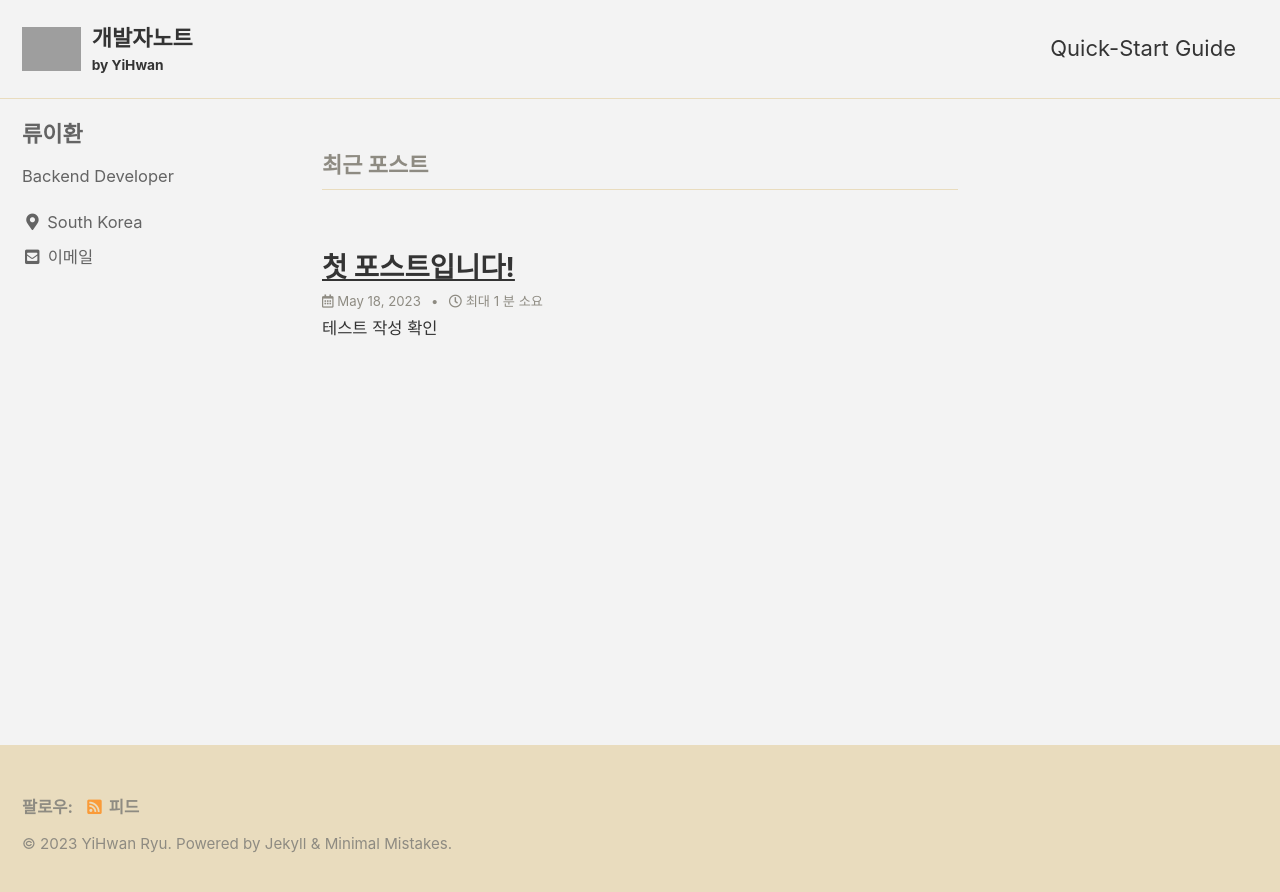
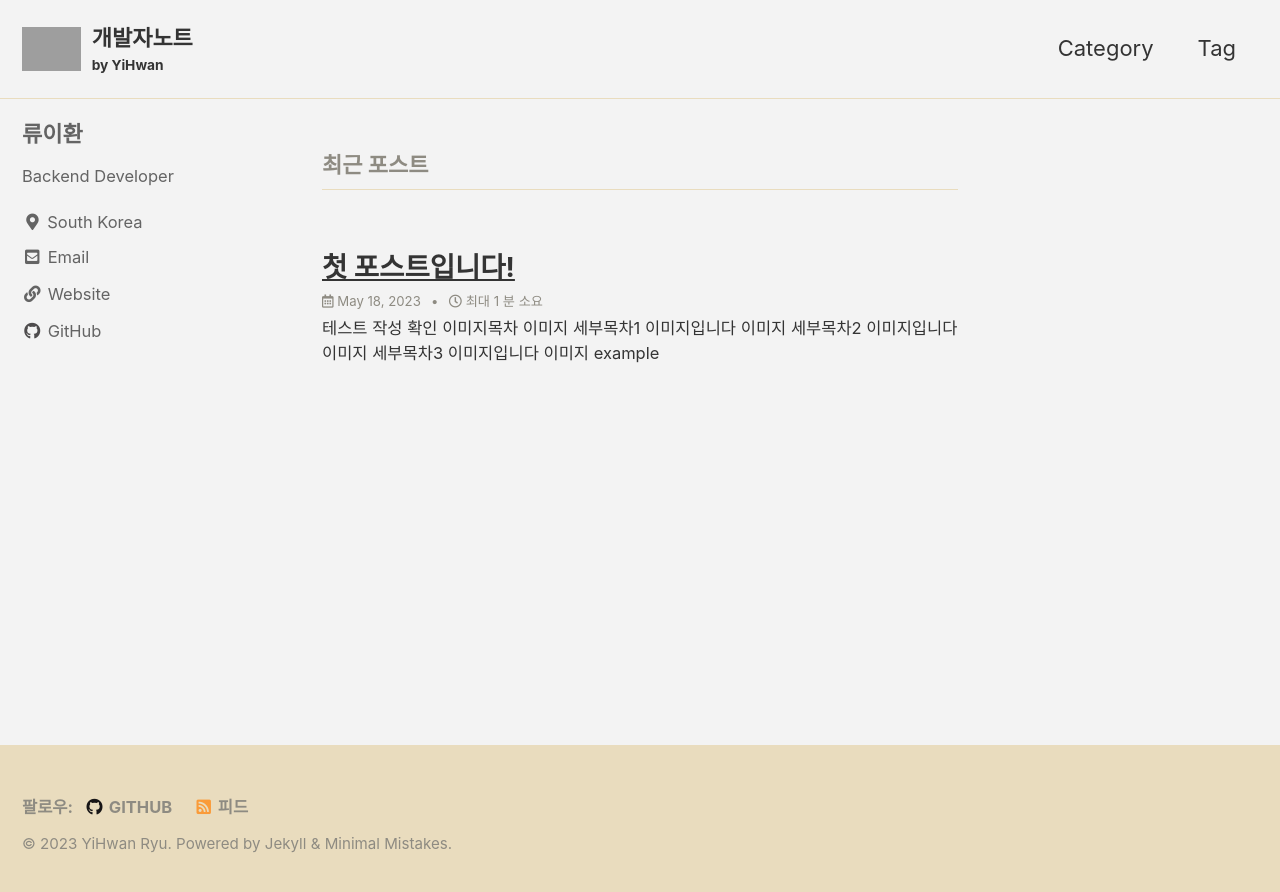
Before and after one commit to YiHwanRyu/YiHwanRyu.github.io, a Jekyll site: the page built from index.markdown, in a window 1280 px wide. Shown: the top 892 px of the page. Built offline with Jekyll 4.4.1, drawn with Linux system fonts in a browser that asks for light colours; cached includes are drawn as plain includes; the list of posts is cut into pages by our own code; grey boxes are pictures that could not be loaded.

````diff
--- a/Gemfile
+++ b/Gemfile
@@ -1,3 +1,5 @@
 source "https://rubygems.org"
 gemspecs
 gem "minimal-mistakes-jekyll"
+gem 'tzinfo'
+gem 'tzinfo-data', platforms: [:mingw, :mswin, :x64_mingw]
--- a/_config.yml
+++ b/_config.yml
@@ -108,48 +108,24 @@ author:
   avatar           : # path of avatar image, e.g. "/assets/images/bio-photo.jpg"
   bio              : "Backend Developer"
   location         : "South Korea"
-  email            : "yihwandev@gmail.com"
+  email            :
   links:
     - label: "Email"
       icon: "fas fa-fw fa-envelope-square"
-      # url: "mailto:your.name@email.com"
+      url: "mailto:yihwandev@gmail.com"
     - label: "Website"
       icon: "fas fa-fw fa-link"
-      # url: "https://your-website.com"
-    - label: "Twitter"
-      icon: "fab fa-fw fa-twitter-square"
-      # url: "https://twitter.com/"
-    - label: "Facebook"
-      icon: "fab fa-fw fa-facebook-square"
-      # url: "https://facebook.com/"
+      url: "https://YiHwanRyu.github.io"
     - label: "GitHub"
       icon: "fab fa-fw fa-github"
-      # url: "https://github.com/"
-    - label: "Instagram"
-      icon: "fab fa-fw fa-instagram"
-      # url: "https://instagram.com/"
+      url: "https://github.com/YiHwanRyu"
 
 # Site Footer
 footer:
   links:
-    - label: "Twitter"
-      icon: "fab fa-fw fa-twitter-square"
-      # url:
-    - label: "Facebook"
-      icon: "fab fa-fw fa-facebook-square"
-      # url:
     - label: "GitHub"
       icon: "fab fa-fw fa-github"
-      # url:
-    - label: "GitLab"
-      icon: "fab fa-fw fa-gitlab"
-      # url:
-    - label: "Bitbucket"
-      icon: "fab fa-fw fa-bitbucket"
-      # url:
-    - label: "Instagram"
-      icon: "fab fa-fw fa-instagram"
-      # url:
+      url: "https://github.com/YiHwanRyu"
 
 
 # Reading Files
@@ -220,7 +196,7 @@ sass:
 permalink: /:categories/:title/
 paginate: 5 # amount of posts to show
 paginate_path: /page:num/
-timezone: # https://en.wikipedia.org/wiki/List_of_tz_database_time_zones
+timezone: Asia/Seoul
 
 
 # Plugins (previously gems:)
@@ -257,16 +233,16 @@ tag_archive:
   type: liquid
   path: /tags/
 # https://github.com/jekyll/jekyll-archives
-# jekyll-archives:
-#   enabled:
-#     - categories
-#     - tags
-#   layouts:
-#     category: archive-taxonomy
-#     tag: archive-taxonomy
-#   permalinks:
-#     category: /categories/:name/
-#     tag: /tags/:name/
+jekyll-archives:
+  enabled:
+    - categories
+    - tags
+  layouts:
+    category: archive-taxonomy
+    tag: archive-taxonomy
+  permalinks:
+    category: /categories/:name/
+    tag: /tags/:name/
 
 
 # HTML Compression
--- a/_data/navigation.yml
+++ b/_data/navigation.yml
@@ -1,7 +1,9 @@
 # main links
 main:
-  - title: "Quick-Start Guide"
-    url: https://mmistakes.github.io/minimal-mistakes/docs/quick-start-guide/
+  - title: "Category"
+    url: /categories/
+  - title: "Tag"
+    url: /tags/
   # - title: "About"
   #   url: https://mmistakes.github.io/minimal-mistakes/about/
   # - title: "Sample Posts"
--- a/_posts/2023-05-18-first-post.md
+++ b/_posts/2023-05-18-first-post.md
@@ -1,6 +1,40 @@
 ---
 layout: single
 title:  "첫 포스트입니다!"
+categories: test
+tag: [posting, blog, jekyll]
+toc: true
 ---
 # 테스트
-작성 확인
+작성 확인<br/>
+<hr/>
+## 이미지목차
+### 이미지 세부목차1
+이미지입니다
+### 이미지 세부목차2
+이미지입니다
+### 이미지 세부목차3
+이미지입니다<br/>
+이미지 example<br/>
+<img src="../../assets/images/logo_one.jpg" width="450px" height="300px" title="px(픽셀) 크기 설정" alt="샘플이미지"><br/>
+
+샘플 코드
+```python
+# Python program to swap two variables
+
+x = 5
+y = 10
+
+# To take inputs from the user
+#x = input('Enter value of x: ')
+#y = input('Enter value of y: ')
+
+# create a temporary variable and swap the values
+temp = x
+x = y
+y = temp
+
+print('The value of x after swapping: {}'.format(x))
+print('The value of y after swapping: {}'.format(y))
+```
+# 새목차
````
Also changed, not shown: _pages/404.md (added, +8 -0 lines), _pages/category-archive.md (added, +7 -0 lines), _pages/tag-archive.md (added, +7 -0 lines), Gemfile.lock.
